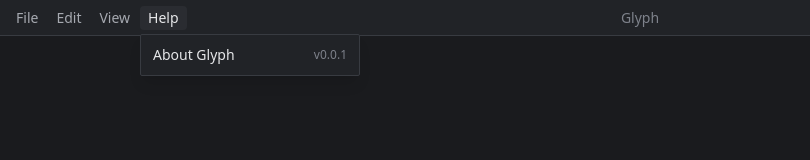
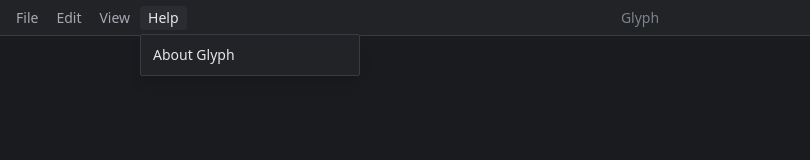
Before and after one commit to bujueyunjian/glyph, a React (Vite) app: page / in a window 1280 px wide. Both pictures are taken after a click on the button "Help". Shown: the top 160 px of the page, without its empty margins (0-810 px from the left). Built offline with nearby package versions, Linux system fonts and the light colour scheme.

Commit message:
fix(ui): 移除「关于」里硬编码 v0.0.1 版本兜底(无 Tauri 时不显伪版本)

```diff
--- a/src/components/workbench/MenuBar.tsx
+++ b/src/components/workbench/MenuBar.tsx
@@ -304,11 +304,17 @@ export function MenuBar(props: MenuBarProps) {
             <Menubar.Item
               className={itemClass}
               onSelect={() =>
-                toast.success(`${t("app.name")} v${appVersion ?? "0.0.1"}`)
+                toast.success(
+                  appVersion
+                    ? `${t("app.name")} v${appVersion}`
+                    : t("app.name"),
+                )
               }
             >
               {t("help.about")}
-              <span className={shortcutClass}>v{appVersion ?? "0.0.1"}</span>
+              {appVersion ? (
+                <span className={shortcutClass}>v{appVersion}</span>
+              ) : null}
             </Menubar.Item>
           </Menubar.Content>
         </Menubar.Portal>
```
Also changed, not shown: .playwright-mcp/page-2026-06-04T04-35-10-834Z.yml (added), command-palette-features.png (added).
